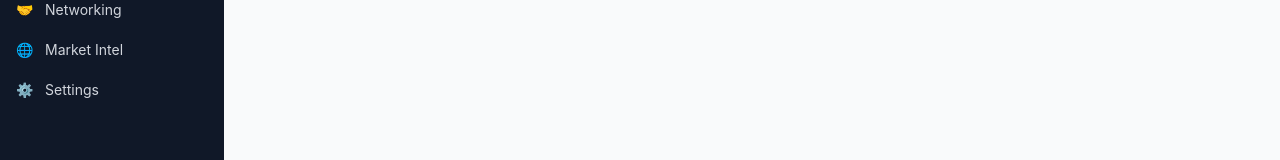
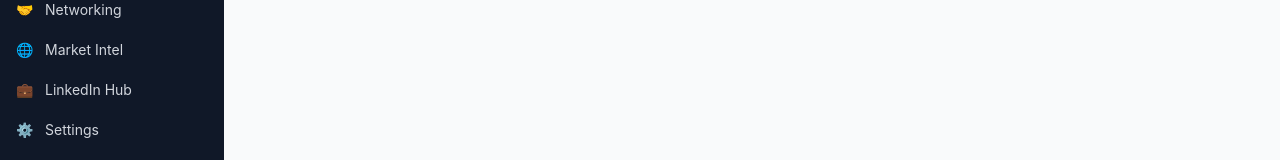
Before and after one commit to kenpodragon/SuperTrooper, a React (Vite) app in the folder frontend/: page / in a window 1280 px wide. Shown: the part 535-695 px from the top of the page. Built offline with nearby package versions, Linux system fonts and the light colour scheme; no server answers.

Commit message:
chore: register LinkedIn Hub route and sidebar nav entry

```diff
--- a/frontend/src/App.tsx
+++ b/frontend/src/App.tsx
@@ -15,6 +15,7 @@ import Analytics from './pages/analytics/Analytics';
 import MockInterviews from './pages/mock-interviews/MockInterviews';
 import Networking from './pages/networking/Networking';
 import MarketIntel from './pages/market/MarketIntel';
+import LinkedInHub from './pages/linkedin/LinkedInHub';
 
 const queryClient = new QueryClient({
   defaultOptions: { queries: { staleTime: 30_000, retry: 1 } },
@@ -40,6 +41,7 @@ export default function App() {
             <Route path="mock-interviews" element={<MockInterviews />} />
             <Route path="networking" element={<Networking />} />
             <Route path="market" element={<MarketIntel />} />
+            <Route path="linkedin" element={<LinkedInHub />} />
           </Route>
         </Routes>
       </BrowserRouter>
--- a/frontend/src/components/layout/Sidebar.tsx
+++ b/frontend/src/components/layout/Sidebar.tsx
@@ -14,6 +14,7 @@ const nav = [
   { to: '/mock-interviews', label: 'Mock Interviews', icon: '🎤' },
   { to: '/networking', label: 'Networking', icon: '🤝' },
   { to: '/market', label: 'Market Intel', icon: '🌐' },
+  { to: '/linkedin', label: 'LinkedIn Hub', icon: '💼' },
   { to: '/settings', label: 'Settings', icon: '⚙️' },
 ];
 
```
